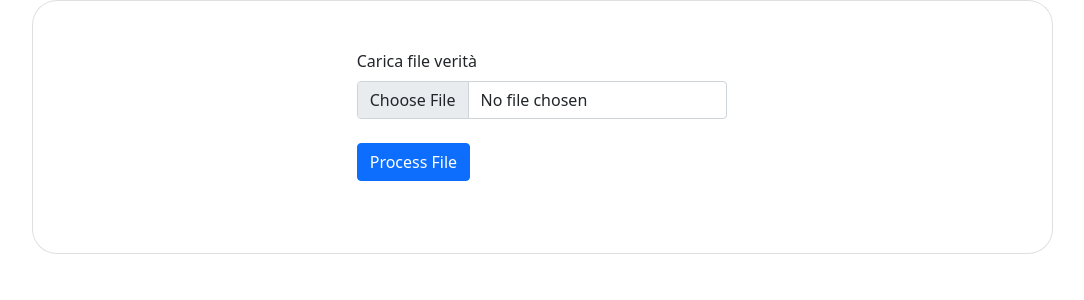
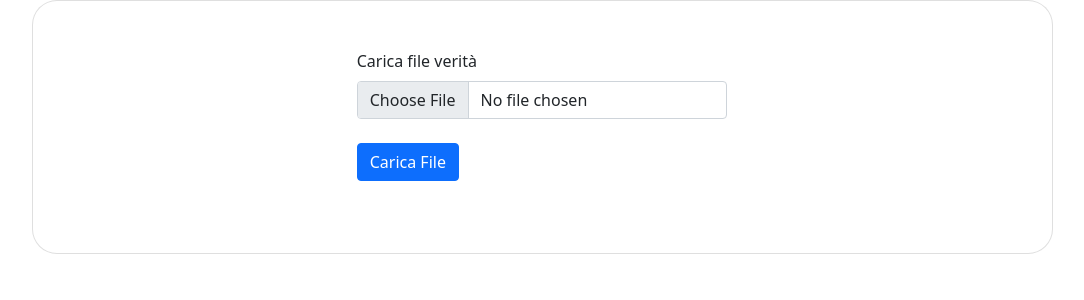
Before and after one commit to erikadicesare/MVE-CVAT-FiftyOne, a Python web app: template app/templates/upload_truth.html in a window 1280 px wide. Shown: the part 120-420 px from the top of the page, without its empty margins (98-1182 px from the left). Run offline with Jinja, Linux system fonts and the light colour scheme; the template is opened without the code that fills it: most values are stand-ins (such as "Sample title", 1, 10 or a date in 2020); some libraries are stand-ins or nearby versions.

Commit message:
aggiustati nomi pulsanti

```diff
--- a/app/templates/index.html
+++ b/app/templates/index.html
@@ -10,7 +10,7 @@
 
     <br/>
     <a href="{{ url_for('new_projectMVE') }}"><input type="button" value="Nuovo progetto MVE" class="btn btn-dark float-end" style="margin-right: 20px;"></input></a>
-    <a onclick="(()=>window.open('{{url_cvat}}'+'/tasks','_blank'))()" target="_blank"><input type="button" value="Apri dashboard CVAT" class="btn btn-secondary float-end" style="margin-right: 20px;"></input></a>
+    <a onclick="(()=>window.open('{{url_cvat}}'+'/tasks','_blank'))()" target="_blank"><input type="button" value="Apri CVAT" class="btn btn-secondary float-end" style="margin-right: 20px;"></input></a>
     <br/><br/>
     <div class="container h-100">
         <div class="row d-flex justify-content-center align-items-center h-100">
--- a/app/templates/upload_prediction.html
+++ b/app/templates/upload_prediction.html
@@ -24,7 +24,7 @@
                 <input type="hidden" name="uuid" >
 
                 <br/>
-                <input type="submit" value="Process File" onclick="loading();" class="btn btn-primary"/><br/>
+                <input type="submit" value="Carica File" onclick="loading();" class="btn btn-primary"/><br/>
             </form>
             <br/>
             <div id="loading" style="display:none; align-items:center; justify-content:center;"><img src="{{url_for('static',filename = 'data/icons/loading.gif')}}" alt="" width="100" height="100"/></div>
--- a/app/templates/upload_truth.html
+++ b/app/templates/upload_truth.html
@@ -24,7 +24,7 @@
                 <input type="hidden" name="uuid" >
 
                 <br/>
-                <input type="submit" value="Process File" onclick="loading();" class="btn btn-primary"/><br/>
+                <input type="submit" value="Carica File" onclick="loading();" class="btn btn-primary"/><br/>
             </form>
             <br/>
             <div id="loading" style="display:none; align-items:center; justify-content:center;"><img src="{{url_for('static',filename = 'data/icons/loading.gif')}}" alt="" width="100" height="100"/></div>
```
